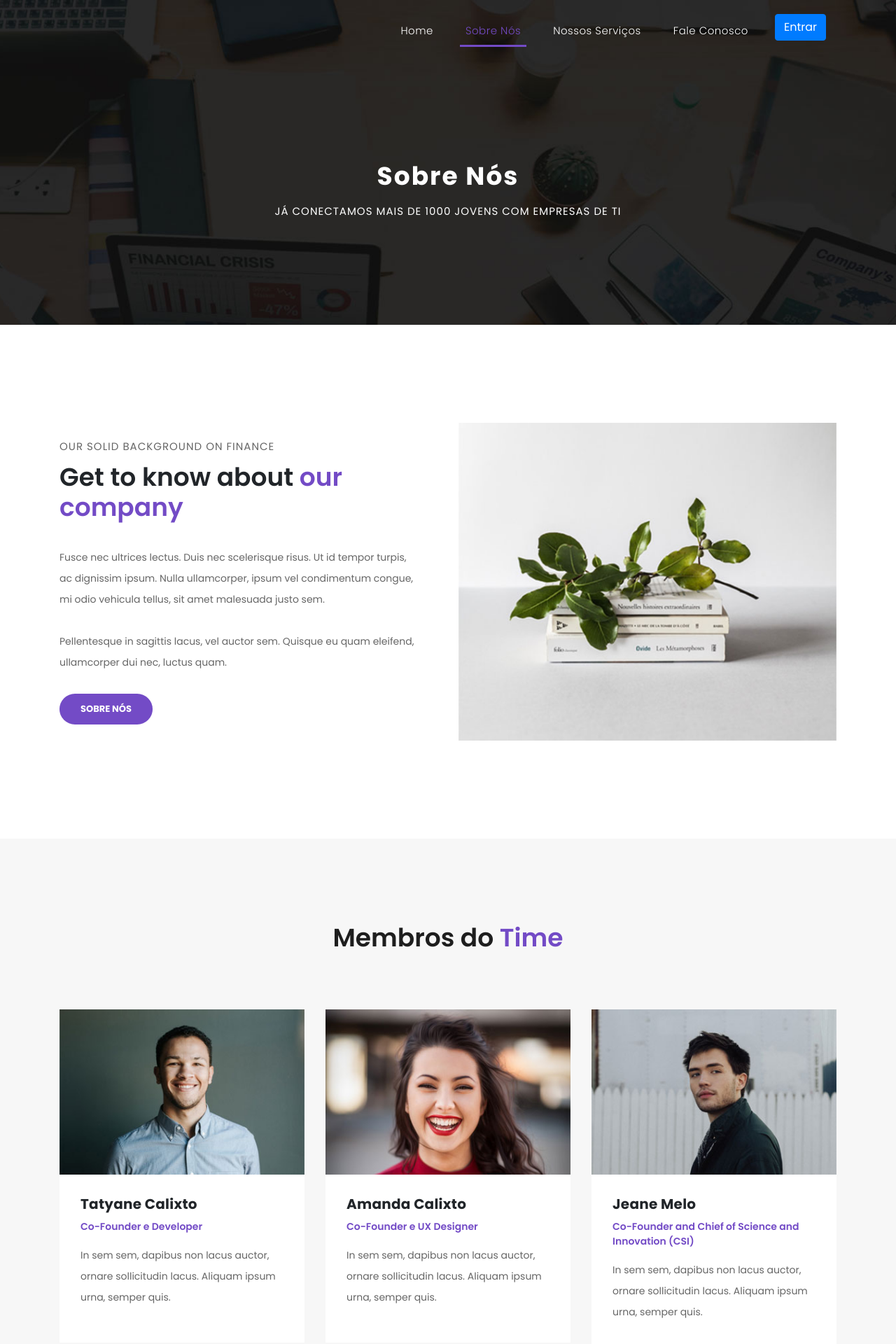
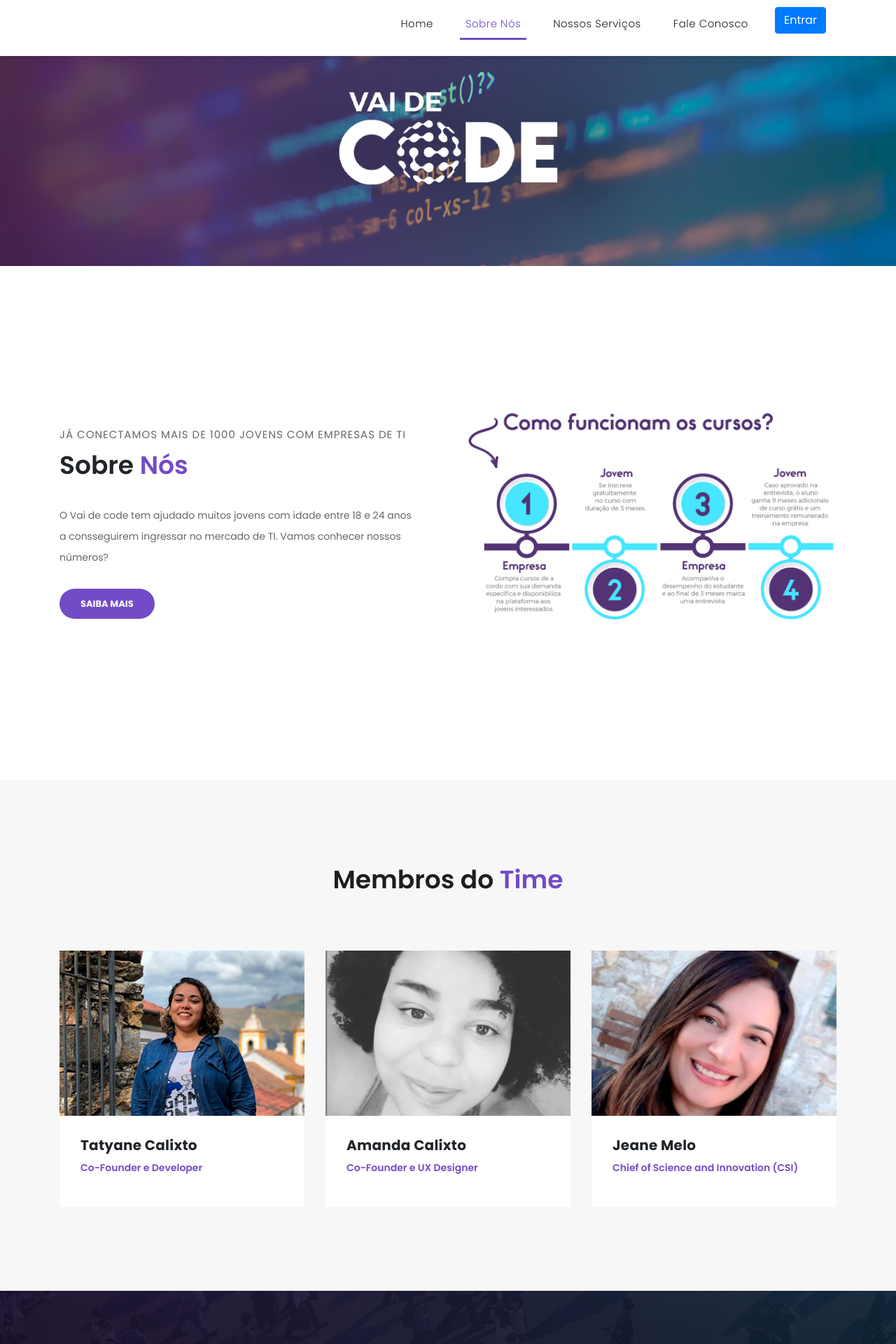
Before and after one commit to tatycalixto/vaidecode-hackCCR-2, a PHP site: page /about.php in a window 1280 px wide. Shown: the top 1920 px of the page at 70% size. Run offline with PHP 8.4, Linux system fonts and the light colour scheme.

Commit message:
Adicionar imaganes nas páginas: about, services

```diff
--- a/vai de code/Login/cadastro.php
+++ b/vai de code/Login/cadastro.php
@@ -29,7 +29,7 @@
 		<div class="container-cadastro100">
 			<div class="wrap-login100">
 				<div class="login100-pic js-tilt" data-tilt>
-					<img src="images/img-01.png" alt="IMG">
+					<a href="../index.php"><img src="images/img-01.png" alt="IMG"> </a>
 				</div>
 
 				<form class="login100-form validate-form" action="register.php" method="POST">
--- a/vai de code/Login/login.php
+++ b/vai de code/Login/login.php
@@ -29,7 +29,8 @@
 		<div class="container-login100">
 			<div class="wrap-login100">
 				<div class="login100-pic js-tilt" data-tilt>
-					<img src="images/img-01.png" alt="IMG">
+					<a href="../index.php"><img src="images/img-01.png" alt="IMG"> </a>
+
 				</div>
 
 				<form class="login100-form validate-form" action="check_login.php" method="POST">
--- a/vai de code/about.php
+++ b/vai de code/about.php
@@ -73,10 +73,10 @@
   <div class="page-heading header-text">
     <div class="container">
       <div class="row">
-        <div class="col-md-12">
+        <!--<div class="col-md-12">
           <h1>Sobre Nós</h1>
           <span>Já conectamos mais de 1000 jovens com Empresas de TI</span>
-        </div>
+        </div>-->
       </div>
     </div>
   </div>
@@ -89,17 +89,14 @@
             <div class="row">
               <div class="col-md-6 align-self-center">
                 <div class="right-content">
-                  <span>our solid background on finance</span>
-                  <h2>Get to know about <em>our company</em></h2>
+                  <span>Já conectamos mais de 1000 jovens com Empresas de TI</span>
+                  <h2>Sobre <em>Nós</em></h2>
                   <p>
-                    Fusce nec ultrices lectus. Duis nec scelerisque risus. Ut
-                    id tempor turpis, ac dignissim ipsum. Nulla ullamcorper,
-                    ipsum vel condimentum congue, mi odio vehicula tellus, sit
-                    amet malesuada justo sem. <br /><br />Pellentesque in
-                    sagittis lacus, vel auctor sem. Quisque eu quam eleifend,
-                    ullamcorper dui nec, luctus quam.
+                    O Vai de code tem ajudado muitos jovens com idade
+                    entre 18 e 24 anos a consseguirem ingressar no mercado
+                    de TI. Vamos conhecer nossos números?
                   </p>
-                  <a href="about.php" class="filled-button">Sobre Nós</a>
+                  <a href="services.php" class="filled-button">Saiba Mais</a>
                 </div>
               </div>
               <div class="col-md-6">
@@ -129,10 +126,7 @@
             <div class="down-content">
               <h4>Tatyane Calixto</h4>
               <span>Co-Founder e Developer</span>
-              <p>
-                In sem sem, dapibus non lacus auctor, ornare sollicitudin
-                lacus. Aliquam ipsum urna, semper quis.
-              </p>
+
             </div>
           </div>
         </div>
@@ -142,10 +136,7 @@
             <div class="down-content">
               <h4>Amanda Calixto</h4>
               <span>Co-Founder e UX Designer</span>
-              <p>
-                In sem sem, dapibus non lacus auctor, ornare sollicitudin
-                lacus. Aliquam ipsum urna, semper quis.
-              </p>
+
             </div>
           </div>
         </div>
@@ -154,11 +145,8 @@
             <img src="assets/images/team_03.jpg" alt="" />
             <div class="down-content">
               <h4>Jeane Melo</h4>
-              <span>Co-Founder and Chief of Science and Innovation (CSI) </span>
-              <p>
-                In sem sem, dapibus non lacus auctor, ornare sollicitudin
-                lacus. Aliquam ipsum urna, semper quis.
-              </p>
+              <span>Chief of Science and Innovation (CSI) </span>
+
             </div>
           </div>
         </div>
@@ -174,12 +162,10 @@
             <span>Mudanças em Números</span>
             <h2>Pessoas<em>Alcançadas </em></h2>
             <p>
-              Pellentesque ultrices at turpis in vestibulum. Aenean pretium
-              elit nec congue elementum. Nulla luctus laoreet porta. Maecenas
-              at nisi tempus, porta metus vitae, faucibus augue.
-              <br /><br />Fusce et venenatis ex. Quisque varius, velit quis
-              dictum sagittis, odio velit molestie nunc, ut posuere ante
-              tortor ut neque.
+              O Vai de code tem ajudado muitos jovens com idade
+              entre 18 e 24 anos a consseguirem ingressar no mercado
+              de TI. Vamos conhecer nossos números?
+
             </p>
             <a href="about.php" class="filled-button">Saiba Mais</a>
           </div>
--- a/vai de code/contact.php
+++ b/vai de code/contact.php
@@ -70,10 +70,10 @@
   <div class="page-heading header-text">
     <div class="container">
       <div class="row">
-        <div class="col-md-12">
+        <!--<div class="col-md-12">
           <h1>Fale Conosco</h1>
           <span>Dúvidas, sugestões, críticas? Nós queremos te ouvir.</span>
-        </div>
+        </div>-->
       </div>
     </div>
   </div>
```
Also changed, not shown: vai de code/index.php (+37 -19 lines), vai de code/services.php (+14 -13 lines), vai de code/Login/images/img-01_.png (deleted), vai de code/assets/images/_about-image.jpg (added), vai de code/assets/images/about-image.jpg, vai de code/assets/images/fun-facts-_bg.jpg (added), vai de code/assets/images/fun-facts-bg.jpg, vai de code/assets/images/page-heading-bg.jpg, vai de code/assets/images/service_01.jpg, vai de code/assets/images/single_service_01.jpg, vai de code/assets/images/single_service_02.jpg, vai de code/assets/images/single_service_03.jpg, vai de code/assets/images/team_01.jpg, vai de code/assets/images/team_02.jpg, 1 more files.
